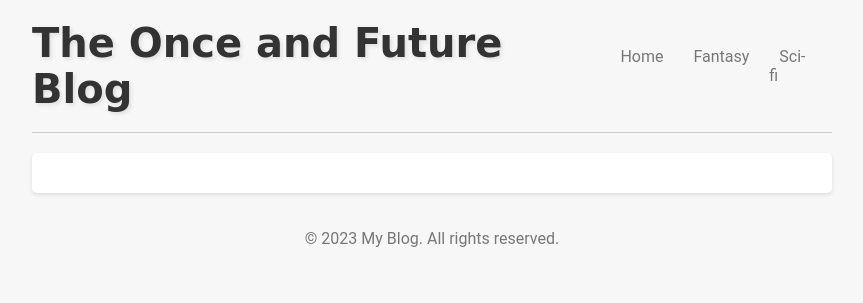
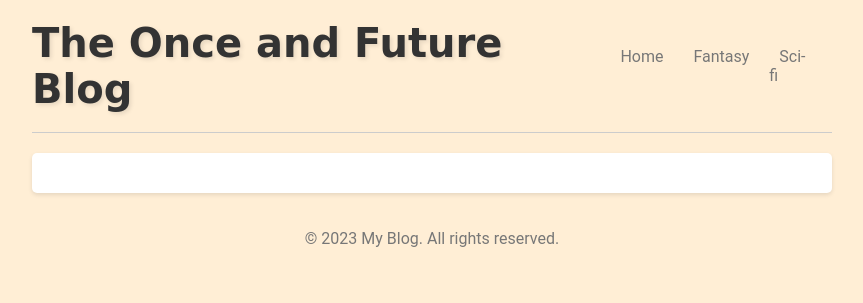
Before and after one commit to Maxington20/DjangoBlog, a Django app: template maxs_blog/blog/templates/blog/base.html in a window 1280 px wide. Shown: the top 303 px of the page, without its empty margins (208-1071 px from the left). Run offline with Django 4.2, Linux system fonts and the light colour scheme; the template is opened without the code that fills it, so the values that code supplies are empty.

Commit message:
bg colour adjustment

```diff
--- a/maxs_blog/blog/templates/blog/base.html
+++ b/maxs_blog/blog/templates/blog/base.html
@@ -9,7 +9,7 @@
             font-family: 'Roboto', Arial, sans-serif;
             margin: 0;
             padding: 0;
-            background-color: #f7f7f7;
+            background-color: #ffeed5;
             color: #333;
         }
 
```
